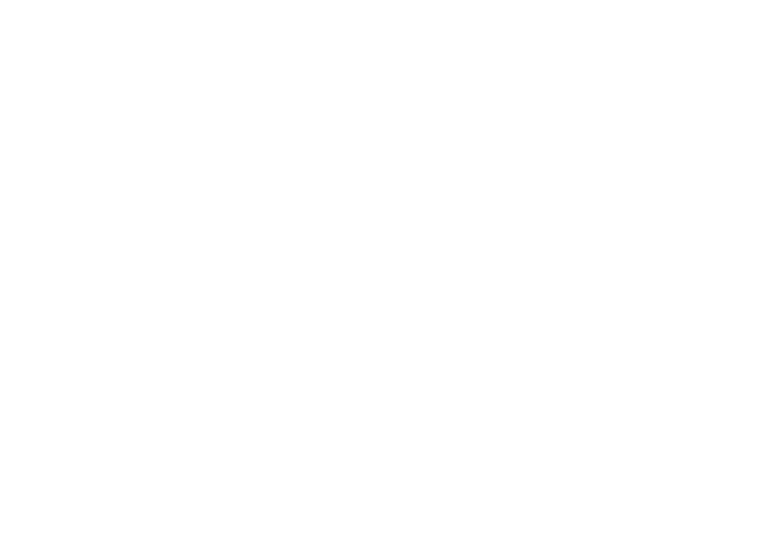
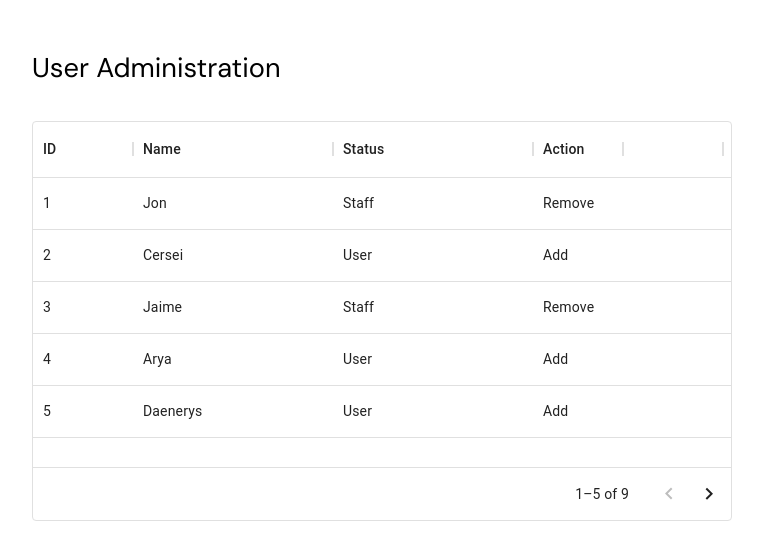
Before and after one commit to godwin-olele/quiz-api, a React (Create React App) app: page /users in a window 1280 px wide. Before the commit this address had no page. Shown: the top 560 px of the page, without its empty margins (258-1021 px from the left). Built offline with nearby package versions, Linux system fonts and the light colour scheme.

Commit message:
Implemented the 'Users component' in the admin dashboard section

```diff
--- a/package.json
+++ b/package.json
@@ -6,6 +6,8 @@
     "@emotion/react": "^11.9.3",
     "@emotion/styled": "^11.9.3",
     "@mui/material": "^5.9.1",
+    "@mui/styled-engine-sc": "^5.8.0",
+    "@mui/x-data-grid": "^5.13.1",
     "@testing-library/jest-dom": "^5.16.4",
     "@testing-library/react": "^13.3.0",
     "@testing-library/user-event": "^13.5.0",
@@ -25,6 +27,7 @@
     "react-nice-scroll": "^1.0.0",
     "react-router-dom": "6",
     "react-scripts": "5.0.1",
+    "styled-components": "^5.3.5",
     "use-count-up": "^3.0.1",
     "web-vitals": "^2.1.4"
   },
--- a/src/components/DashBoard/DashboardContents/Nav/AdminDashboardNav.js
+++ b/src/components/DashBoard/DashboardContents/Nav/AdminDashboardNav.js
@@ -6,6 +6,7 @@
 import Feedback from "../Feedback/Feedback";
 import SearchQuestions from "../SearchQuestions/SearchQuestions";
 import AdminDashboard from "../Dashboard/AdminDashboard";
+import Users from "../Users/Users"
 
 export default function AdminDashboardNav() {
   const userProfile = {
@@ -116,7 +117,8 @@
         </div>
         <AdminDashboard />
 
-        {/*<SubmitQuestions/> <Feedback/>  <SearchQuestions /> */}
+
+        {/*<SubmitQuestions/> <Feedback/> <Users/>   <AdminDashboard /> <SearchQuestions /> */}
       </main>
     </>
   );
--- /dev/null
+++ b/src/components/DashBoard/DashboardContents/Users/Users.js
@@ -0,0 +1,62 @@
+import * as React from "react";
+import { DataGrid } from "@mui/x-data-grid";
+
+const columns = [
+  { field: "id", headerName: "ID", width: 100 },
+  { field: "Name", headerName: "Name", width: 200 },
+  { field: "status", headerName: "Status", width: 200 },
+  {
+    field: "action",
+    headerName: "Action",
+    type: "string",
+    width: 90,
+  },
+  {
+    /*
+{
+    field: "fullName",
+    headerName: "Full name",
+    description: "This column has a value getter and is not sortable.",
+    sortable: false,
+    width: 160,
+    valueGetter: (params) =>
+      `${params.row.firstName || ""} ${params.row.lastName || ""}`,
+  }, */
+  },
+];
+
+const rows = [
+  { id: 1, status: "Staff", Name: "Jon", action: "Remove" },
+  { id: 2, status: "User", Name: "Cersei", action: "Add" },
+  { id: 3, status: "Staff", Name: "Jaime", action: "Remove" },
+  { id: 4, status: "User", Name: "Arya", action: "Add" },
+  { id: 5, status: "User", Name: "Daenerys", action: "Add" },
+  { id: 6, status: "Staff", Name: null, action: "Remove" },
+  { id: 7, status: "User", Name: "Ferrara", action: "Add" },
+  { id: 8, status: "User", Name: "Rossini", action: "Remove" },
+  { id: 9, status: "Staff", Name: "Harvey", action: "Add" },
+];
+
+{
+  /*checkboxSelection */
+}
+
+export default function DataTable() {
+  return (
+    <div className="w-full h-auto py-[3rem] px-[1rem] flex justify-center">
+      <div className="w-[700px] h-auto">
+        <h1 className="text-[#000000] text-[1.7rem] font-medium">
+          User Administration
+        </h1>
+        <div className="w-full h-[400px] mt-[2rem] bg-[#ffffff]">
+          <DataGrid
+            rows={rows}
+            columns={columns}
+            pageSize={5}
+            rowsPerPageOptions={[5]}
+          />
+        </div>
+      </div>
+    </div>
+  );
+}
--- a/src/index.js
+++ b/src/index.js
@@ -10,6 +10,7 @@
 import Feedback from "./components/DashBoard/DashboardContents/Feedback/Feedback";
 import SearchQuestions from "./components/DashBoard/DashboardContents/SearchQuestions/SearchQuestions";
 import AdminDashboard from "./components/DashBoard/AdminDashboard/AdminDashboard";
+import Users from "./components/DashBoard/DashboardContents/Users/Users";
 
 const root = ReactDOM.createRoot(document.getElementById("root"));
 root.render(
@@ -24,6 +25,7 @@
         <Route path="feedback" element={<Feedback />} />
         <Route path="search-questions" element={<SearchQuestions />} />
         <Route path="admin-dashboard" element={<AdminDashboard />} />
+        <Route path="users" element={<Users />} />
       </Routes>
     </BrowserRouter>
   </React.StrictMode>
```
Also changed, not shown: src/components/DashBoard/DashboardContents/Questions/Questions.js (added), 1 other file (tests, documents, lock files or other folders).
